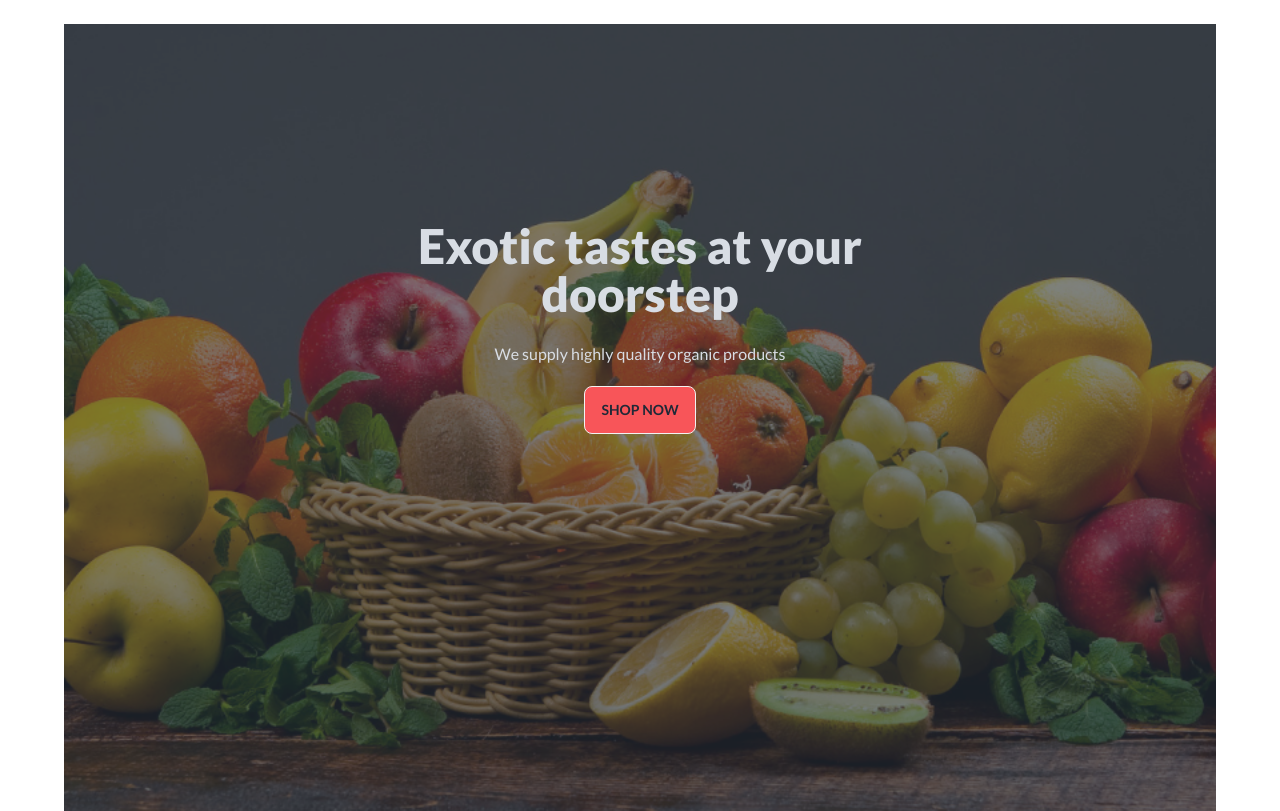
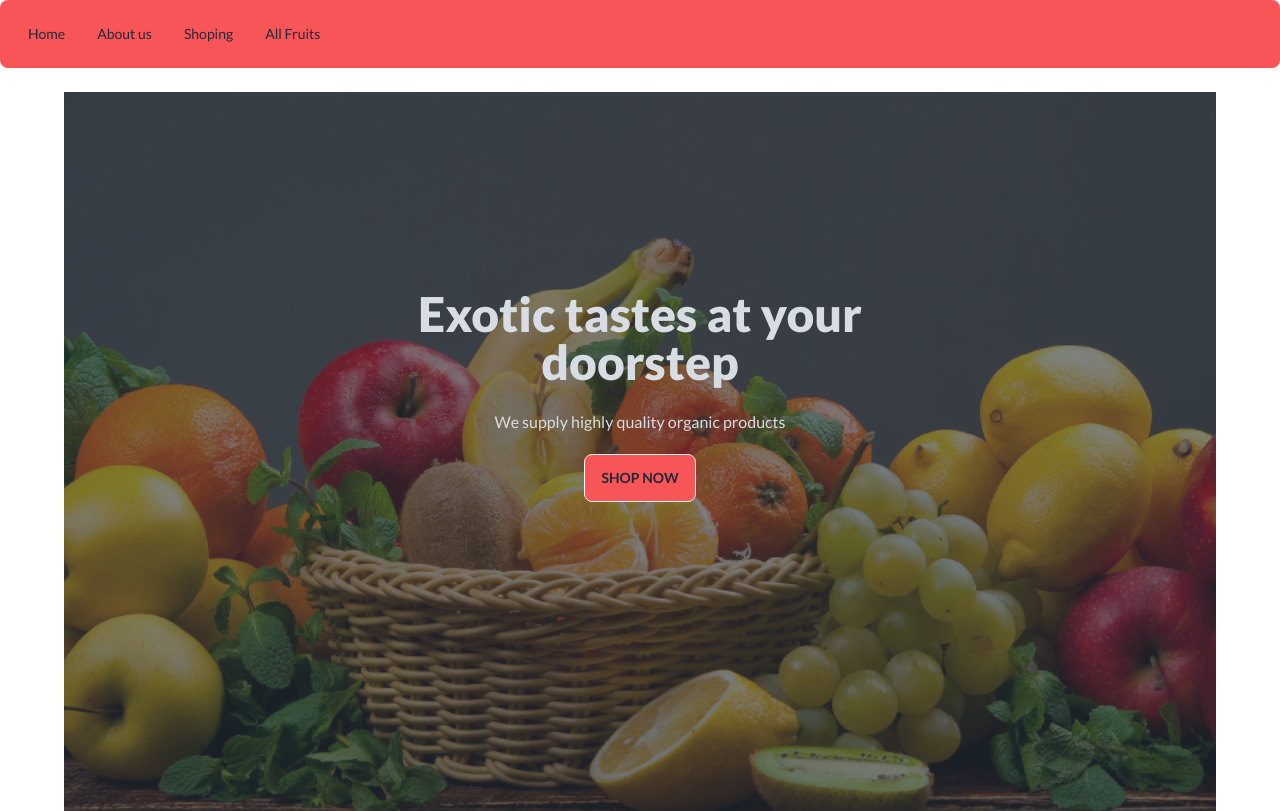
Before and after one commit to abdullahalmarup1/B8A3-fruit-brust-assignment, a plain HTML site: page index.html in a window 1280 px wide. Shown: the top 811 px of the page. Drawn offline with nearby package versions, Linux system fonts and the light colour scheme; files whose address does not match are found by name.

Commit message:
added nav bar

```diff
--- a/index.html
+++ b/index.html
@@ -38,8 +38,33 @@
 <body class="font-lato">
     <header>
         <!-- nav bar starts here -->
-        <nav>
-
+        <nav class=" bg-primary-color rounded-lg min-w-max">
+            <div class="navbar ">
+                <div class="navbar-start">
+                    <div class="dropdown">
+                        <label tabindex="0" class="btn btn-ghost lg:hidden">
+                            <svg xmlns="http://www.w3.org/2000/svg" class="h-5 w-5" fill="none" viewBox="0 0 24 24"
+                                stroke="currentColor">
+                                <path stroke-linecap="round" stroke-linejoin="round" stroke-width="2"
+                                    d="M4 6h16M4 12h8m-8 6h16" />
+                            </svg>
+                        </label>
+                        <ul tabindex="0"
+                            class="menu menu-sm dropdown-content mt-3 z-[1] p-2 shadow bg-base-100 rounded-box w-52">
+                            <li><a>Home</a></li>
+                            <li><a>About us</a></li>
+                            <li><a>Shoping</a></li>
+                            <li><a>All Fruits</a></li>
+                        </ul>
+                        <div class="navbar-center hidden lg:flex">
+                            <ul class="menu menu-horizontal px-1">
+                                <li><a>Home</a></li>
+                                <li><a>About us</a></li>
+                                <li><a>Shoping</a></li>
+                                <li><a>All Fruits</a></li>
+                            </ul>
+                        </div>
+                    </div>
         </nav>
         <!-- nav bar ends here -->
 
```
Lines whose indentation alone changed are shown as unchanged.
